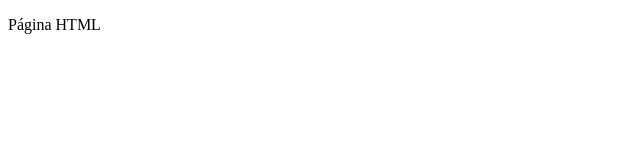
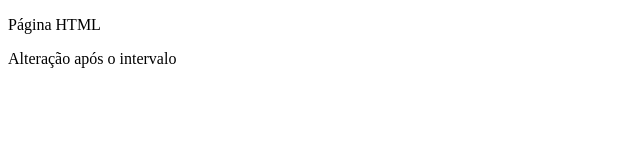
Before and after one commit to xxSlayerxx08/Projeto-Mk.1, a plain HTML site: page index.html in a window 1280 px wide. Shown: the whole page, without its empty margins (0-640 px from the left). Drawn offline with Linux system fonts and the light colour scheme.

Commit message:
Alteração pós intervalo

```diff
--- a/index.html
+++ b/index.html
@@ -9,6 +9,7 @@
 
 <body>
     <P>Página HTML</P>
+    <p>Alteração após o intervalo</p>
 </body>
 
 </html>
```
